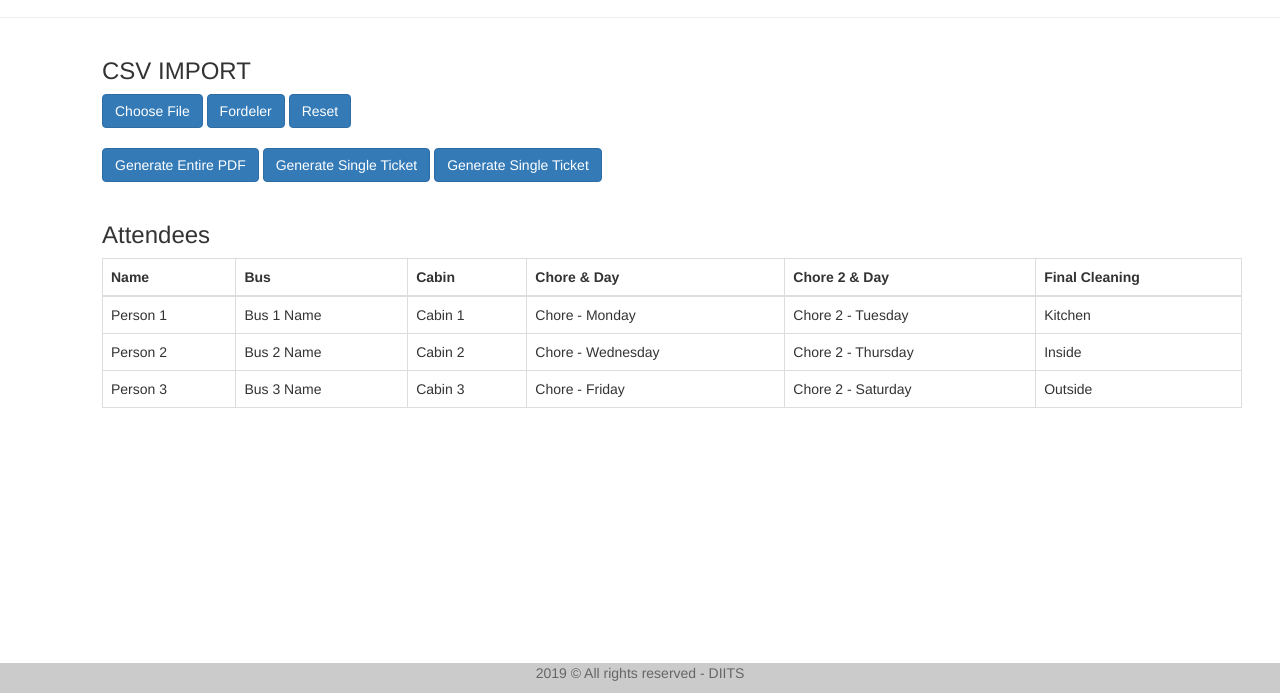
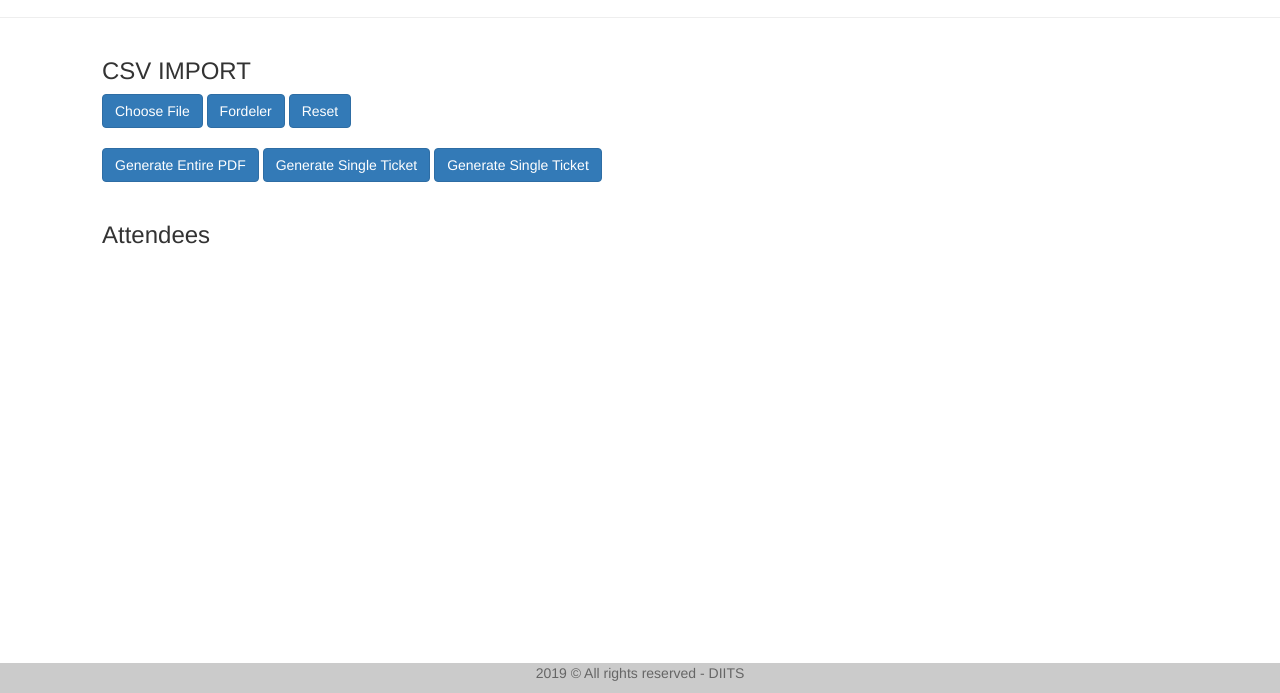
Before and after one commit to Pewtro/SexItUp, a plain HTML site: page SexItUp.html in a window 1280 px wide. Shown: the part 107-800 px from the top of the page. Drawn offline with Linux system fonts and the light colour scheme.

Commit message:
Reorder some html elements

```diff
--- a/SexItUp.html
+++ b/SexItUp.html
@@ -89,47 +89,8 @@
                 </label>
                 <br>
                 <br>
+                <h3>Attendees</h3>
                 <div id="tableContent" style="width: 100%"></div>
-                <table class="table table-bordered">
-                    <thead>
-                    <h3>Attendees</h3>
-                    <tr>
-                        <th>Name</th>
-                        <th>Bus</th>
-                        <th>Cabin</th>
-                        <th>Chore & Day</th>
-                        <th>Chore 2 & Day</th>
-                        <th>Final Cleaning</th>
-                    </tr>
-                    </thead>
-                    <tbody id="attendeeTable">
-                    <tr>
-                    <tr>
-                        <td>Person 1</td>
-                        <td>Bus 1 Name</td>
-                        <td>Cabin 1</td>
-                        <td>Chore - Monday</td>
-                        <td>Chore 2 - Tuesday</td>
-                        <td>Kitchen</td>
-                    </tr>
-                    <tr>
-                        <td>Person 2</td>
-                        <td>Bus 2 Name</td>
-                        <td>Cabin 2</td>
-                        <td>Chore - Wednesday</td>
-                        <td> Chore 2 - Thursday</td>
-                        <td>Inside</td>
-                    </tr>
-                    <tr>
-                        <td>Person 3</td>
-                        <td>Bus 3 Name</td>
-                        <td>Cabin 3</td>
-                        <td>Chore - Friday</td>
-                        <td>Chore 2 - Saturday</td>
-                        <td>Outside</td>
-                    </tr>
-                    </tbody>
-                </table>
             </div>
         </div>
     </div>
```
